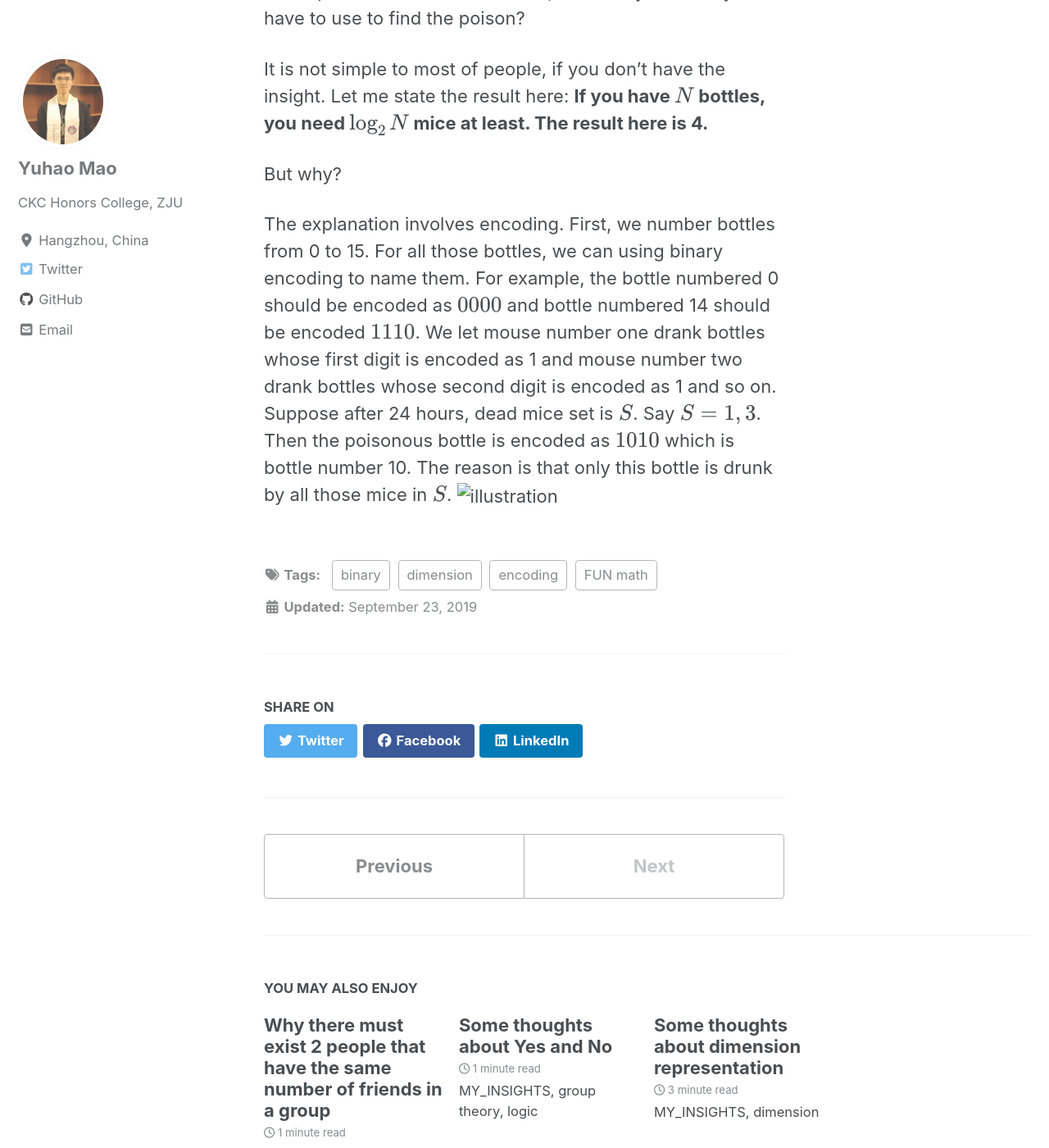
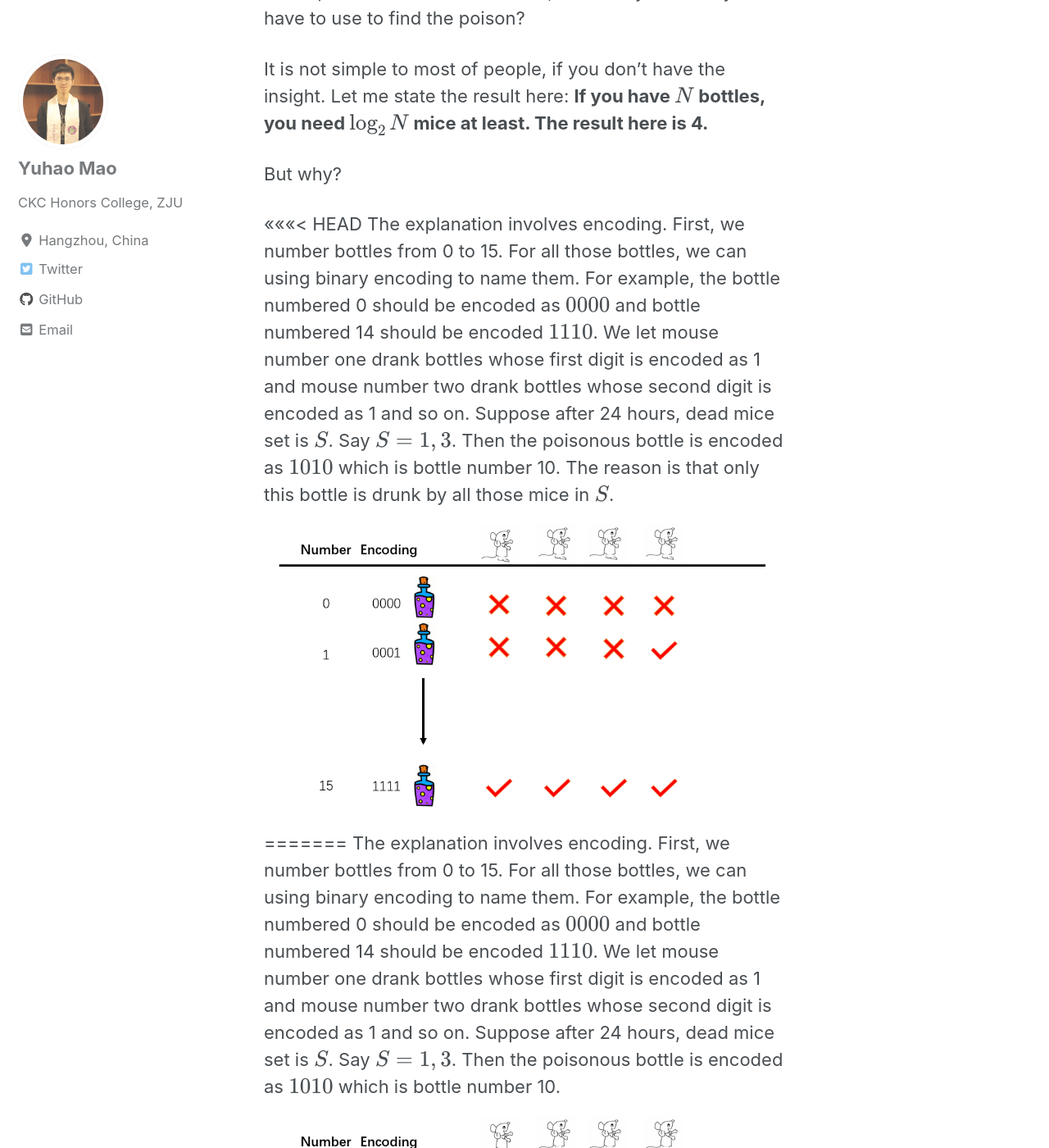
Before and after one commit to AlgebraLoveme/AlgebraLoveme.github.io, a Jekyll site: the page built from _posts/2019-09-23-How_to_find_poisson_from_numerous_bottles.md, in a window 1280 px wide and 1400 px high, scrolled down 1305 px. Shown: the whole window at 82% size. Built offline with Jekyll 4.4.1, drawn with Linux system fonts in a browser that asks for light colours; cached includes are drawn as plain includes; nearby versions of some CDN libraries; formulas are drawn with MathJax 3; some of the changed text lies outside the part shown.

Commit message:
Update 2019-09-23-How_to_find_poisson_from_numerous_bottles.md

```diff
--- a/_posts/2019-09-23-How_to_find_poisson_from_numerous_bottles.md
+++ b/_posts/2019-09-23-How_to_find_poisson_from_numerous_bottles.md
@@ -16,5 +16,10 @@
 
 But why?
 
+<<<<<<< HEAD
 The explanation involves encoding. First, we number bottles from 0 to 15. For all those bottles, we can using binary encoding to name them. For example, the bottle numbered 0 should be encoded as $$0000$$ and bottle numbered 14 should be encoded $$1110$$. We let mouse number one drank bottles whose first digit is encoded as 1 and mouse number two drank bottles whose second digit is encoded as 1 and so on. Suppose after 24 hours, dead mice set is $$S$$. Say $$S={1,3}$$. Then the poisonous bottle is encoded as $$1010$$ which is bottle number 10. The reason is that only this bottle is drunk by all those mice in $$S$$.
 ![illustration](..\imgs\mice_plot1.png)
+=======
+The explanation involves encoding. First, we number bottles from 0 to 15. For all those bottles, we can using binary encoding to name them. For example, the bottle numbered 0 should be encoded as $$0000$$ and bottle numbered 14 should be encoded $$1110$$. We let mouse number one drank bottles whose first digit is encoded as 1 and mouse number two drank bottles whose second digit is encoded as 1 and so on. Suppose after 24 hours, dead mice set is $$S$$. Say $$S={1,3}$$. Then the poisonous bottle is encoded as $$1010$$ which is bottle number 10.
+![illustration](../imgs/mice_plot1.png)
+>>>>>>> parent of b632f09... Update 2019-09-23-How_to_find_poisson_from_numerous_bottles.md
```
Also changed, not shown: other parts of _posts/2019-09-23-How_to_find_poisson_from_numerous_bottles.md (+1 -1 lines).
